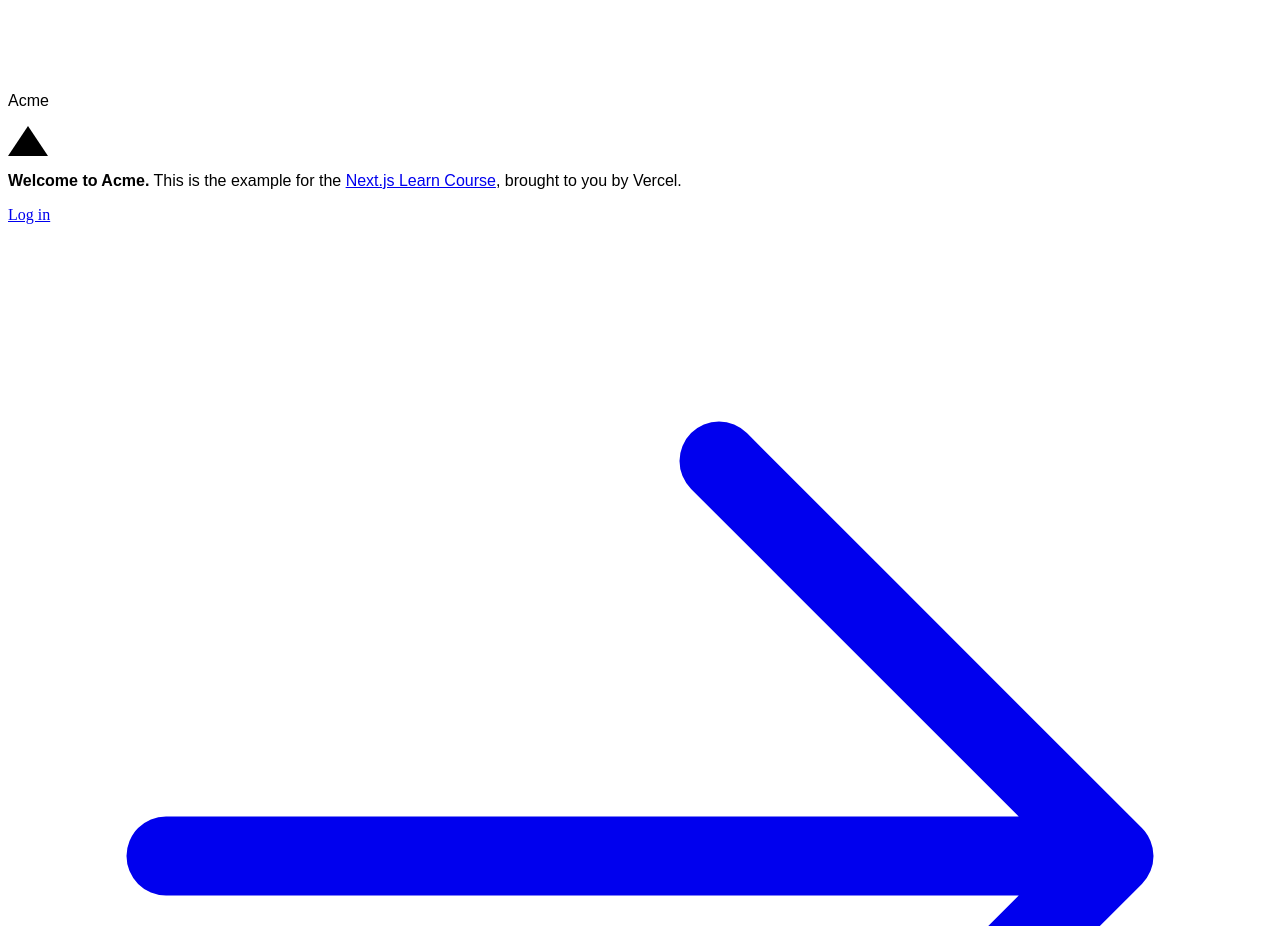
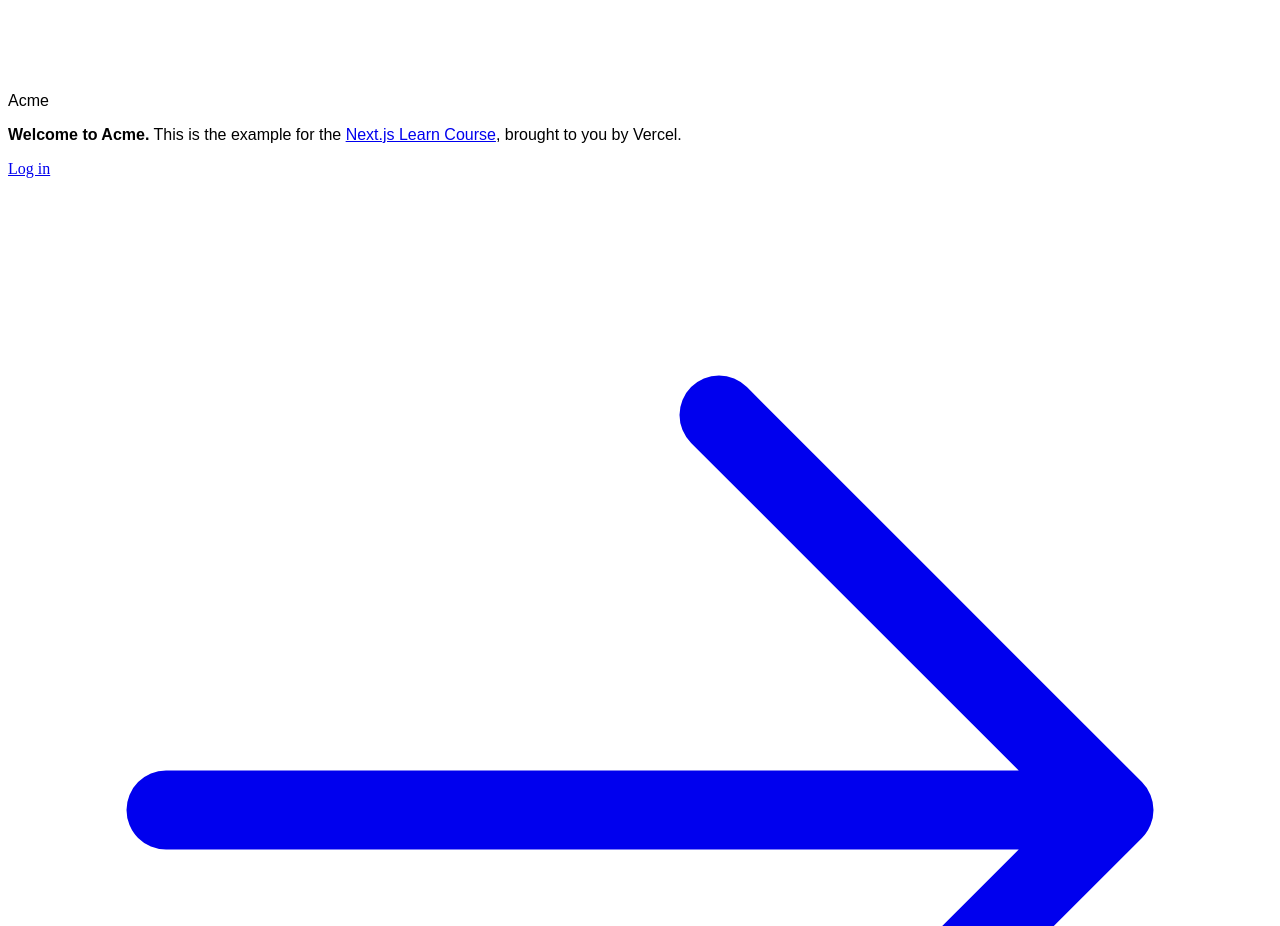
Before and after one commit to olwethu-sigwela/nextjs-dashboard, a Next.js app: page / in a window 1280 px wide. Shown: the part 1200-2126 px from the top of the page. Built offline with nearby package versions, Linux system fonts and the light colour scheme; a web font is replaced by a local one.

Commit message:
Removed black triangle in landing page.

```diff
--- a/app/page.tsx
+++ b/app/page.tsx
@@ -13,9 +13,9 @@ export default function Page() {
       </div>
       <div className="mt-4 flex grow flex-col gap-4 md:flex-row">
         <div className="flex flex-col justify-center gap-6 rounded-lg bg-gray-50 px-6 py-10 md:w-2/5 md:px-20">
-        <div
+        {/* <div
   className={styles.shape}
-/>
+/> */}
           <p className={`${lusitana.className} text-xl text-gray-800 md:text-3xl md:leading-normal`}>
             <strong>Welcome to Acme.</strong> This is the example for the{' '}
             <a href="https://nextjs.org/learn/" className="text-blue-500">
```
